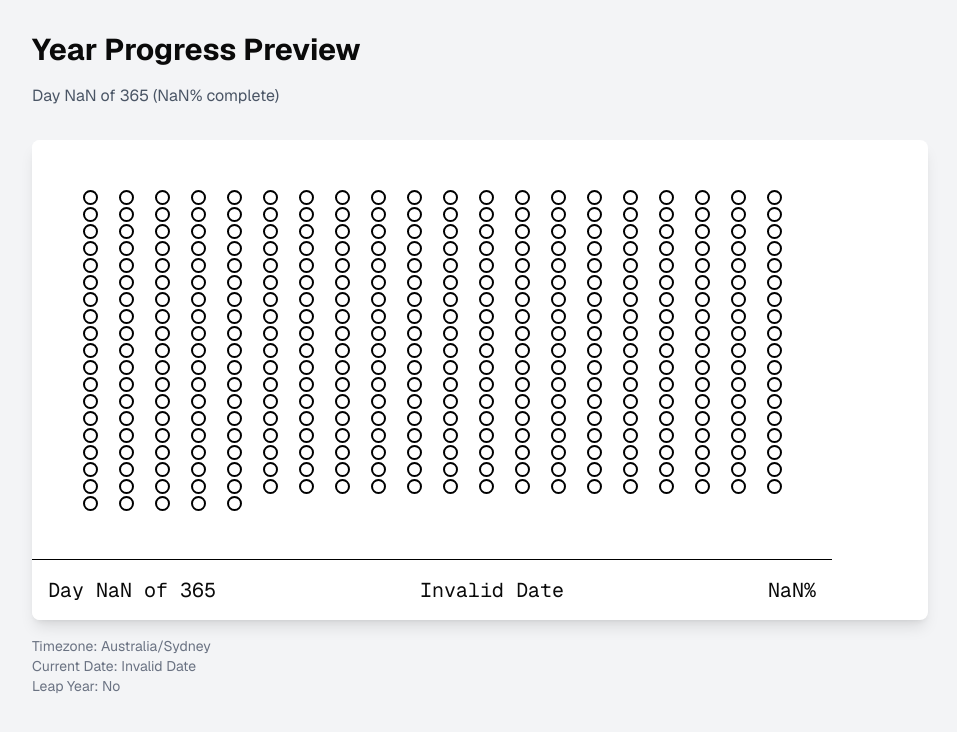
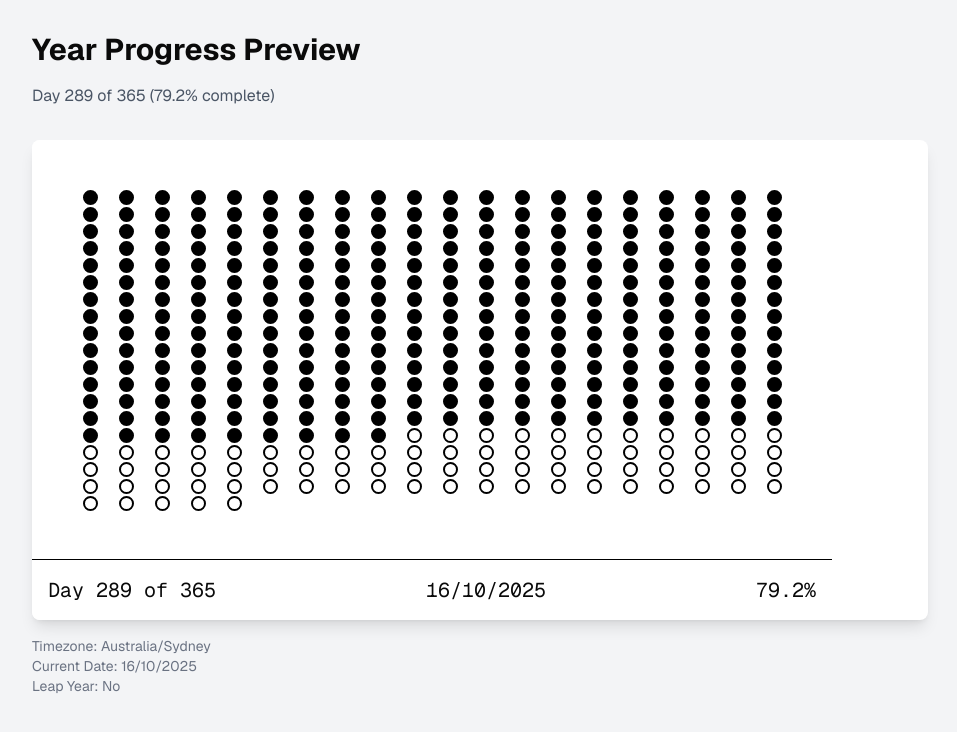
Before and after one commit to JR-One-Yard/trmnl_server, a Next.js app: page /recipes/year-progress in a window 1280 px wide. Shown: the top 732 px of the page, without its empty margins (160-1117 px from the left). Built offline with nearby package versions, Linux system fonts and the light colour scheme.

Commit message:
fix: correct date calculations in year-progress bitmap
Fix timezone issues in getData function for accurate day calculations.

Co-authored-by: null <216500877+JR-One-Yard@users.noreply.github.com>

```diff
--- a/app/recipes/screens/year-progress/getData.ts
+++ b/app/recipes/screens/year-progress/getData.ts
@@ -2,38 +2,51 @@
  * Calculate year progress using Australia/Sydney timezone
  */
 export default async function getData() {
-  // Get current date/time in Australia/Sydney timezone
-  const sydneyTime = new Date().toLocaleString("en-AU", {
+  // Get current time in Sydney timezone using proper UTC offset calculation
+  const now = new Date()
+
+  // Convert to Sydney timezone (UTC+11 or UTC+10 depending on DST)
+  const sydneyFormatter = new Intl.DateTimeFormat("en-AU", {
     timeZone: "Australia/Sydney",
+    year: "numeric",
+    month: "2-digit",
+    day: "2-digit",
+    hour: "2-digit",
+    minute: "2-digit",
+    second: "2-digit",
+    hour12: false,
   })
-  const now = new Date(sydneyTime)
 
-  // Get start of current year in Sydney timezone
-  const currentYear = now.getFullYear()
-  const startOfYear = new Date(currentYear, 0, 1) // January 1st
+  const parts = sydneyFormatter.formatToParts(now)
+  const sydneyDate = {
+    year: Number.parseInt(parts.find((p) => p.type === "year")?.value || "0"),
+    month: Number.parseInt(parts.find((p) => p.type === "month")?.value || "0"),
+    day: Number.parseInt(parts.find((p) => p.type === "day")?.value || "0"),
+  }
+
+  const currentYear = sydneyDate.year
 
   // Check if current year is a leap year
   const isLeapYear = (currentYear % 4 === 0 && currentYear % 100 !== 0) || currentYear % 400 === 0
   const totalDays = isLeapYear ? 366 : 365
 
-  // Calculate day index (1-based)
-  const timeDiff = now.getTime() - startOfYear.getTime()
+  // Calculate day of year (1-based)
+  const startOfYear = new Date(Date.UTC(currentYear, 0, 1))
+  const currentDate = new Date(Date.UTC(sydneyDate.year, sydneyDate.month - 1, sydneyDate.day))
+
+  const timeDiff = currentDate.getTime() - startOfYear.getTime()
   const dayIndex = Math.floor(timeDiff / (1000 * 60 * 60 * 24)) + 1
 
   // Calculate percentage
   const percentage = dayIndex / totalDays
 
-  // Format current date
-  const currentDate = now.toLocaleDateString("en-AU", {
-    year: "numeric",
-    month: "2-digit",
-    day: "2-digit",
-  })
+  // Format current date for display
+  const formattedDate = `${sydneyDate.day.toString().padStart(2, "0")}/${sydneyDate.month.toString().padStart(2, "0")}/${currentYear}`
 
   return {
     dayIndex: Math.min(dayIndex, totalDays), // Ensure we don't exceed total days
     totalDays,
-    currentDate,
+    currentDate: formattedDate,
     percentage,
     isLeapYear,
     year: currentYear,
```
